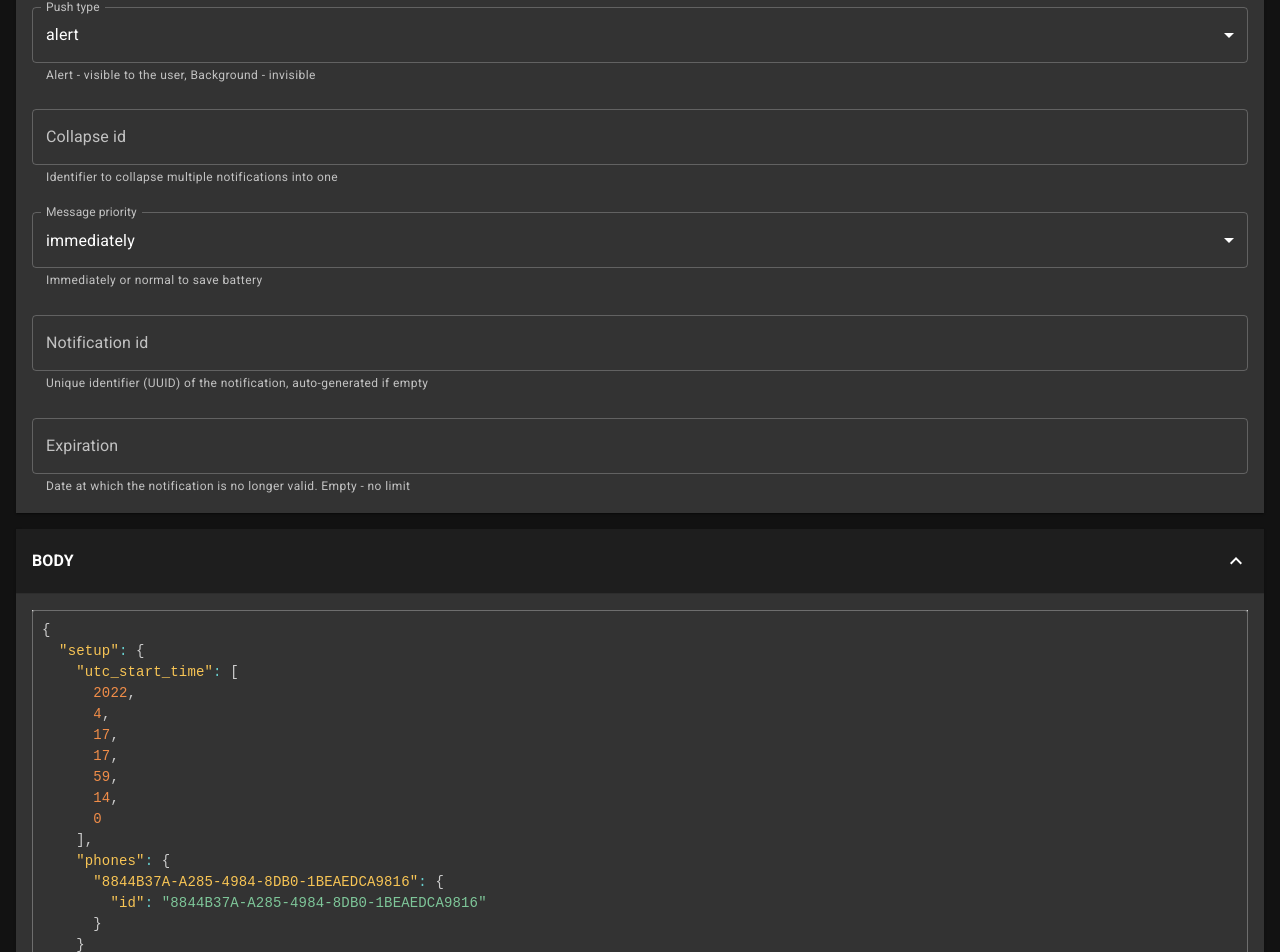
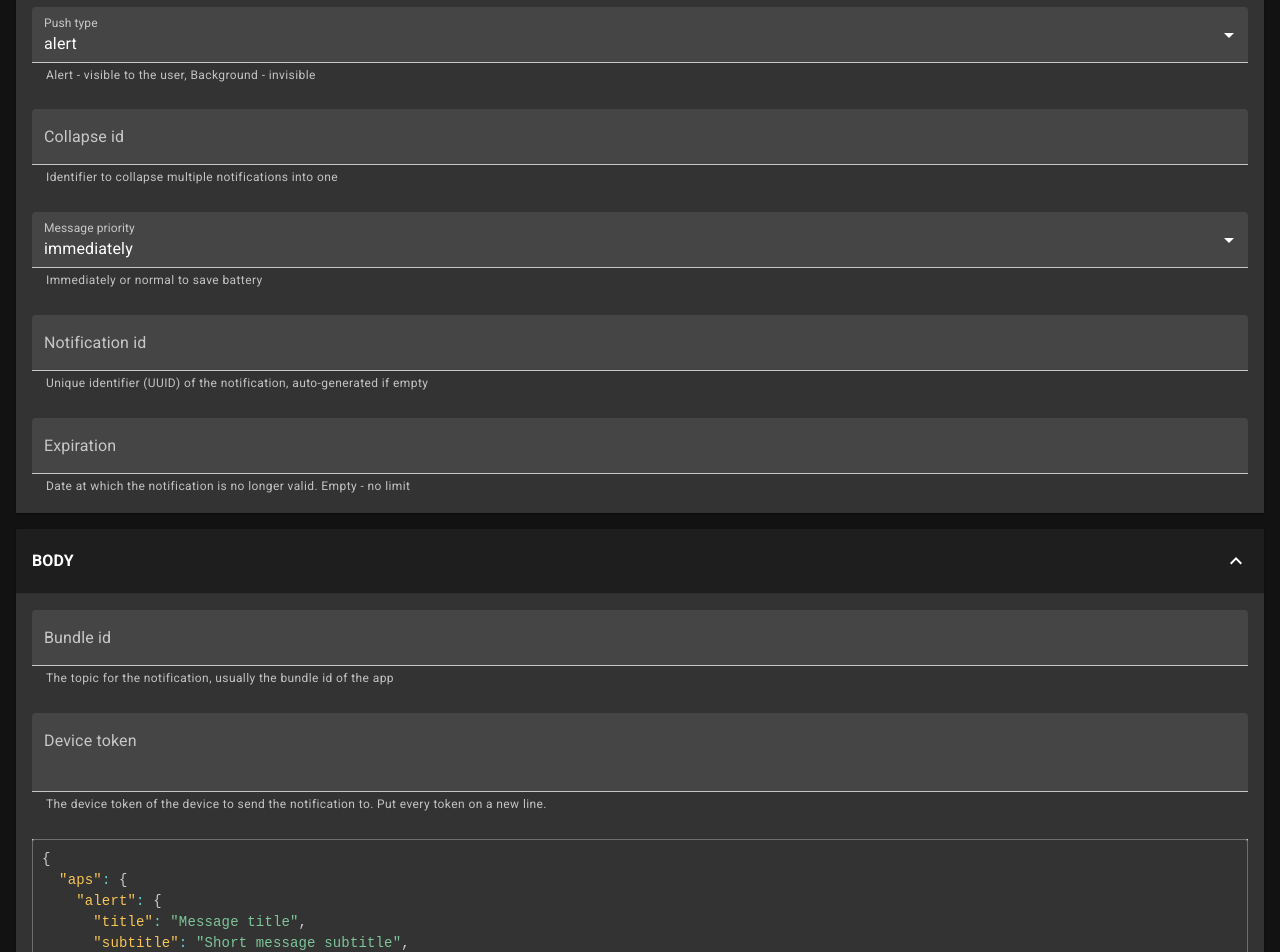
Before and after one commit to NorthernCaptain/ios-notification-pusher, a React app: page / in a window 1280 px wide. Shown: the part 219-1171 px from the top of the page. Built offline with nearby package versions, Linux system fonts and the light colour scheme; the HTML template or start-up script is replaced by a standard one.

Commit message:
unified usage of TextField; added body settings, device tokens

```diff
--- /dev/null
+++ b/src/components/BaseTextField.js
@@ -0,0 +1,15 @@
+import React from 'react';
+import TextField from "@mui/material/TextField";
+
+export const defaultTextProps = { variant : "filled", size: "normal", margin: "none" };
+
+export default function BaseTextField(props) {
+  return (
+      <TextField
+        {...defaultTextProps}
+        {...props}
+      >
+        {props.children}
+      </TextField>
+  )
+}
--- a/src/components/ios/Authentication.js
+++ b/src/components/ios/Authentication.js
@@ -10,6 +10,7 @@ import TextField from "@mui/material/TextField";
 import KeyIcon from '@mui/icons-material/Key';
 import BadgeIcon from '@mui/icons-material/Badge';
 import DropZone from "../DropZone";
+import BaseTextField from "../BaseTextField";
 
 function TabPanel(props) {
   const { children, value, index, ...other } = props;
@@ -43,14 +44,13 @@ function CertificateAuth({passphrase, setPassphrase, certFile, setCertFile}) {
     <Stack spacing={3}>
       <DropZone text="Drag 'n' drop a .p12 certificate here, or click to select it"
         onChoose={files => setCertFile(files[0])} file={certFile} extensions={[".p12", ".key"]} accept="application/x-pkcs12"/>
-      <TextField
+      <BaseTextField
         id="passphrase-id"
         label="Passphrase"
         type="password"
         value={passphrase}
         onChange={(e) => setPassphrase(e.target.value)}
         helperText="Passphrase to unlock the certificate"
-        variant="outlined"
       />
     </Stack>
   )
@@ -61,21 +61,19 @@ function KeyAuth({keyId, setKeyId, teamId, setTeamId, keyFile, setKeyFile}) {
     <Stack spacing={3}>
       <DropZone text="Drag 'n' drop a .p8 key file here, or click to select it"
                 onChoose={files => setKeyFile(files[0])} file={keyFile} extensions={[".p8"]} accept="application/pkcs8"/>
-      <TextField
+      <BaseTextField
         id="team-id"
         label="Team id"
         value={teamId}
         onChange={(e) => setTeamId(e.target.value)}
         helperText="The Team id of your Apple Developer account"
-        variant="outlined"
       />
-      <TextField
+      <BaseTextField
         id="key-id"
         label="Key id"
         value={keyId}
         onChange={(e) => setKeyId(e.target.value)}
         helperText="The key id of the p8 file, check Apple dev console - certificates - keys"
-        variant="outlined"
       />
     </Stack>
   )
--- a/src/components/ios/EventBody.js
+++ b/src/components/ios/EventBody.js
@@ -1,32 +1,59 @@
 import * as React from 'react';
 import Stack from "@mui/material/Stack";
 import JsonEditor from "../JsonEditor";
+import BaseTextField from "../BaseTextField";
+import {useEffect, useState} from "react";
+import {shallowEqual} from "../../utils";
 
 export default function EventBody({body, setBody}) {
-  const [code, setCode] = React.useState(
+  const [bundleId, setBundleId] = useState(body.bundleId || '');
+  const [devices, setDevices] = useState((body.devices || []).join('\n'));
+  const [code, setCode] = useState( body.code ||
     `{
-  "setup": {
-    "utc_start_time": [
-      2022,
-      4,
-      17,
-      17,
-      59,
-      14,
-      0
-    ],
-    "phones": {
-      "8844B37A-A285-4984-8DB0-1BEAEDCA9816": {
-        "id": "8844B37A-A285-4984-8DB0-1BEAEDCA9816"
-      }
+  "aps": {
+    "alert": {
+      "title": "Message title",
+      "subtitle": "Short message subtitle",
+      "body": "This is the body text of your message"
     }
+    "mutable-content": 0
   }
 }
-`
-  );
+`);
+
+  useEffect(() => {
+    if(body.bundleId !== bundleId ||
+      body.code !== code ||
+      !shallowEqual(body.devices, devices)) {
+      console.log(`DEVICES [${devices}]`);
+      setBody({
+        bundleId,
+        devices: devices.split('\n').filter(d => d.trim().length > 0).map(d => d.trim()),
+        code
+      });
+    }
+  }, [bundleId, devices, code]);
+
 
   return (
     <Stack spacing={3}>
+      <BaseTextField
+        id="bundle-id"
+        label="Bundle id"
+        value={bundleId}
+        onChange={(e) => setBundleId(e.target.value)}
+        helperText="The topic for the notification, usually the bundle id of the app"
+      />
+      <BaseTextField
+        id="devices-id"
+        label="Device token"
+        multiline
+        minRows={2}
+        maxRows={5}
+        value={devices}
+        onChange={e=>setDevices(e.target.value)}
+        helperText="The device token of the device to send the notification to. Put every token on a new line."
+      />
       <JsonEditor code={code} setCode={setCode}/>
     </Stack>
   );
--- a/src/components/ios/EventHeader.js
+++ b/src/components/ios/EventHeader.js
@@ -1,10 +1,10 @@
 import * as React from 'react';
-import TextField from '@mui/material/TextField';
 import MenuItem from '@mui/material/MenuItem';
 import {useEffect, useState} from "react";
 import Stack from "@mui/material/Stack";
 import {DateTimePicker} from "@mui/x-date-pickers";
 import {shallowEqual} from "../../utils";
+import BaseTextField from "../BaseTextField";
 
 const pushTypes = [
   {
@@ -55,62 +55,57 @@ export default function EventHeader({header, onHeaderChange}) {
 
   return (
     <Stack spacing={3}>
-      <TextField
+      <BaseTextField
         id="push-type"
         select
         label="Push type"
         value={pushType}
         onChange={(e) => setPushType(e.target.value)}
         helperText="Alert - visible to the user, Background - invisible"
-        variant="outlined"
       >
         {pushTypes.map((option) => (
           <MenuItem key={option.value} value={option.value}>
             {option.label}
           </MenuItem>
         ))}
-      </TextField>
+      </BaseTextField>
 
-      <TextField
+      <BaseTextField
         id="collapse-id"
         label="Collapse id"
         value={collapseId}
         onChange={(e) => setCollapseId(e.target.value)}
         helperText="Identifier to collapse multiple notifications into one"
-        variant="outlined"
       />
 
-      <TextField
+      <BaseTextField
         id="priority"
         select
         label="Message priority"
         value={priority}
         onChange={(e) => setPriority(e.target.value)}
         helperText="Immediately or normal to save battery"
-        variant="outlined"
       >
         {priotities.map((option) => (
           <MenuItem key={option.value} value={option.value}>
             {option.label}
           </MenuItem>
         ))}
-      </TextField>
+      </BaseTextField>
 
-      <TextField
+      <BaseTextField
         id="notification-id"
         label="Notification id"
         value={notificationId}
         onChange={(e) => setNotificationId(e.target.value)}
         helperText="Unique identifier (UUID) of the notification, auto-generated if empty"
-        variant="outlined"
       />
 
       <DateTimePicker
         label="Expiration"
         value={expiryDate}
         onChange={(e) => setExpiryDate(e)}
-        renderInput={(params) => <TextField {...params} helperText="Date at which the notification is no longer valid. Empty - no limit"/>}
-
+        renderInput={(params) => <BaseTextField {...params} helperText="Date at which the notification is no longer valid. Empty - no limit"/>}
       />
     </Stack>
   )
--- a/src/components/ios/EventSettings.js
+++ b/src/components/ios/EventSettings.js
@@ -3,7 +3,7 @@ import Typography from '@mui/material/Typography';
 import {Box} from "@mui/material";
 import EventEnvironment from "./EventEnvironment";
 import EventHeader from "./EventHeader";
-import {useState} from "react";
+import {useEffect, useState} from "react";
 import Authentication from "./Authentication";
 import AccordionSection from "../AccordionSection";
 import EventBody from "./EventBody";
@@ -13,6 +13,11 @@ export default function EventSettings() {
   const [header, setHeader] = useState(null);
   const [auth, setAuth] = useState(null);
   const [env, setEnv] = useState({production: false});
+  const [body, setBody] = useState({});
+
+  useEffect(() => {
+    console.log("Event settings changed", header, auth, env, body);
+  }, [header, auth, env, body]);
 
   return (
     <Box>
@@ -20,7 +25,7 @@ export default function EventSettings() {
         <EventHeader header={header} onHeaderChange={hdr => {setHeader(hdr); console.log("Set HEADER", hdr)}}/>
       </AccordionSection>
       <AccordionSection title="Body" expanded={true}>
-        <EventBody/>
+        <EventBody body={body} setBody={setBody}/>
       </AccordionSection>
       <AccordionSection title="Authentication" expanded={true}>
         <Authentication auth={auth} onAuthChange={a => setAuth(a)}/>
```
